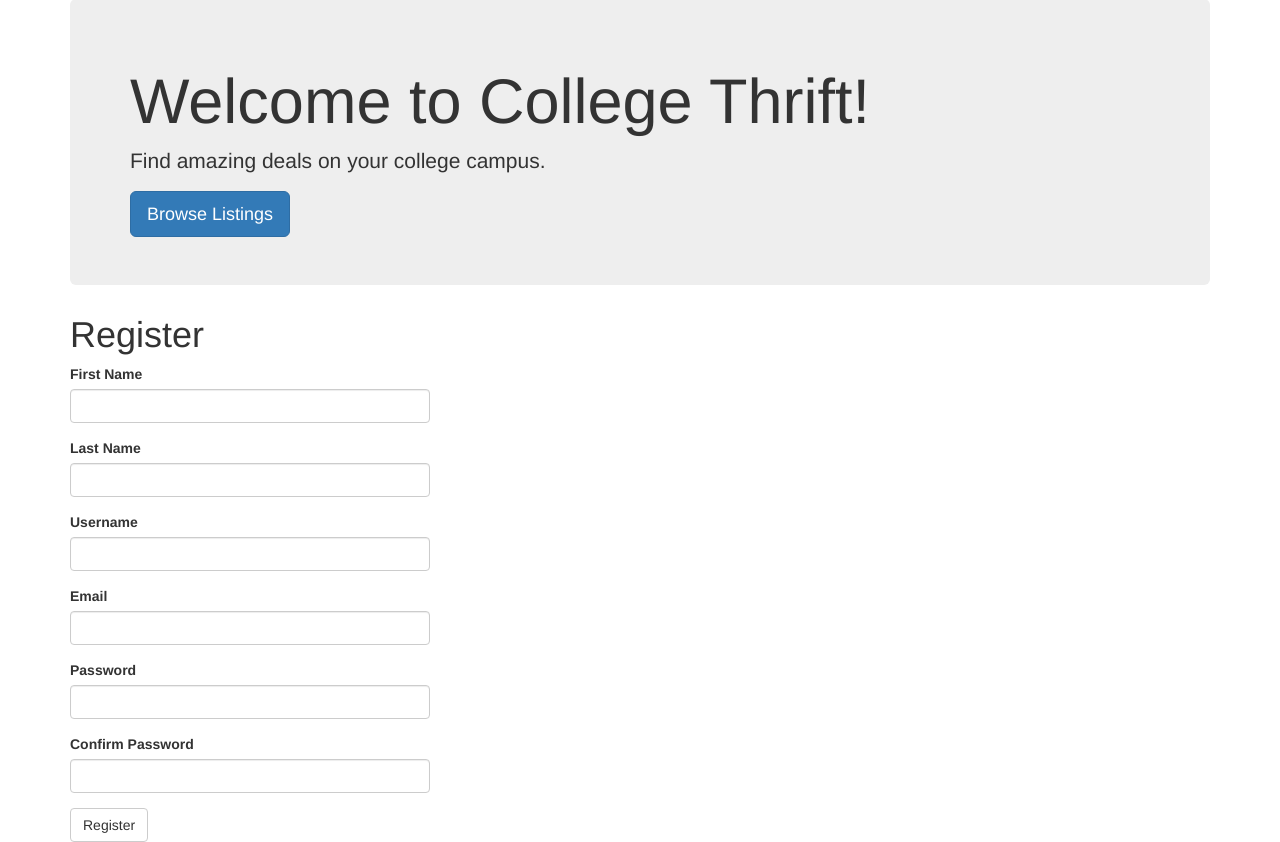
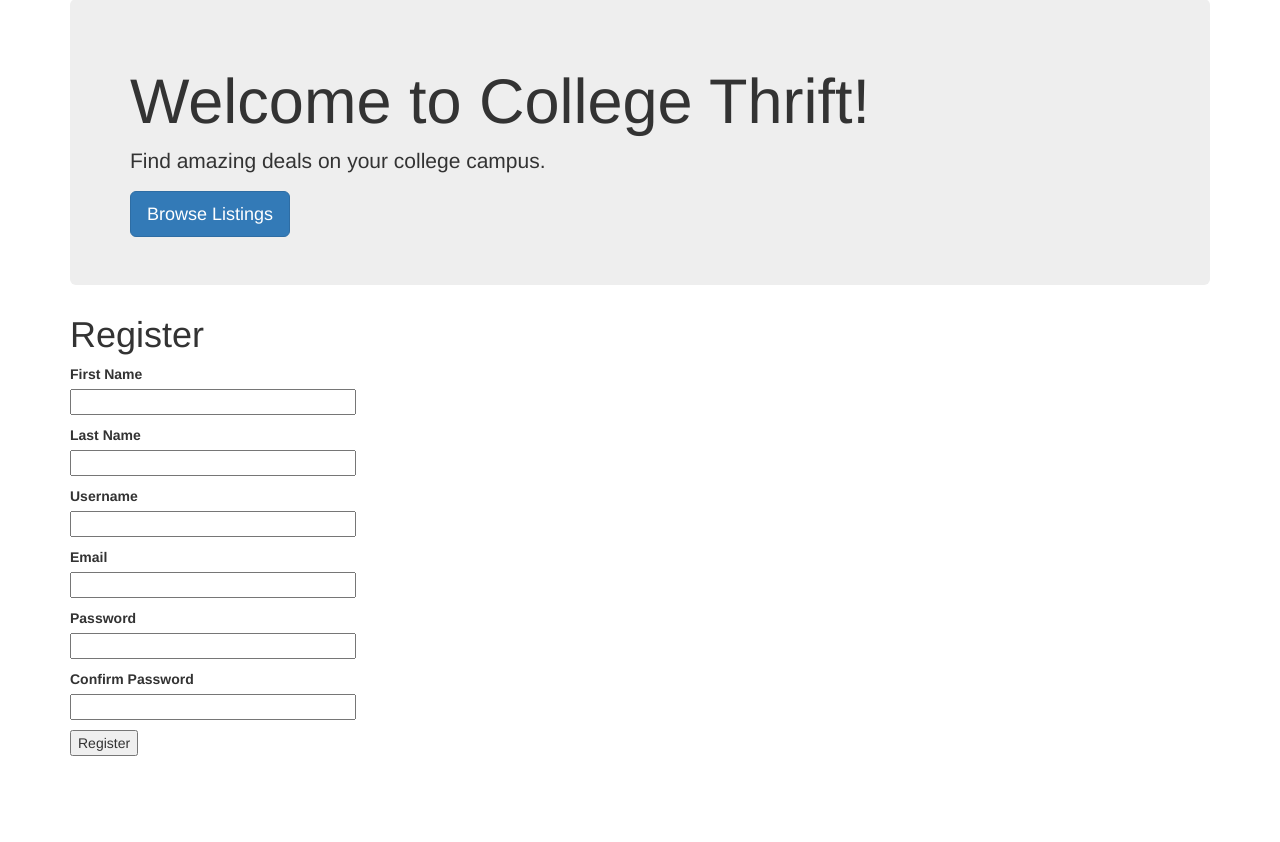
Before and after one commit to mjstevens33/CollegeThrift, a Flask app: page /register in a window 1280 px wide. Shown: the part 73-915 px from the top of the page. After the commit the page ends 829 px from the top, so only its background shows below. Run offline with Flask 3, Linux system fonts and the light colour scheme; some libraries are stand-ins or nearby versions.

Commit message:
Added stuff for loggin in and registering

```diff
--- a/app/forms.py
+++ b/app/forms.py
@@ -20,7 +20,12 @@ class RegistrationForm(FlaskForm):
     submit = SubmitField('Register')
 
 
-    def validate_email(selfself, email):
+    def validate_email(self, email):
         email = User.query.filter_by(email=email.data).first()
         if email is not None:
             raise ValidationError('An account already exists with this email')
+
+    def validate_userName(self, username):
+        user = User.query.filter_by(email=username.data).first()
+        if user is not None:
+            raise ValidationError('An account already exists with this username')
--- a/app/templates/index.html
+++ b/app/templates/index.html
@@ -1,5 +1,7 @@
 {% extends "base.html" %}
 
 {% block app_content %}
+    {% if current_user.is_anonymous %}
     <H1>Please sign in or Create an account to have full access to the site.</H1>
+    {% endif %}
 {% endblock %}
--- a/app/templates/register.html
+++ b/app/templates/register.html
@@ -3,26 +3,61 @@
 
 {% block app_content %}
 
-    <h1>Register</h1>
-    <div class="row">
-        <div class="col-md-4">
-            {{ wtf.quick_form(form) }}
-        </div>
-    </div>
  <script type="text/javascript">
     function validate_form(thisform) {
         var s = thisform.email.value;
         console.log(s)
 
         at_pos = s.search("ithaca.edu");
-        period_pos = s.lastIndexOf(".");
         if (at_pos !== true) {
             alert("Bad Email")
             return false;
         }
+        return true;
     }
  </script>
 
-<form action="" onsubmit="return validate_form(this);" method="post"></form>
+
+    <h1>Register</h1>
+    <form action="" onsubmit="return validate_form(this);" method="post">
+        {{ form.hidden_tag() }}
+        <p>
+            {{ form.firstName.label }}<br>
+            {{ form.firstName(size=32) }}<br>
+        </p>
+        <p>
+            {{ form.lastName.label }}<br>
+            {{ form.lastName(size=32) }}<br>
+        </p>
+        <p>
+            {{ form.username.label }}<br>
+            {{ form.username(size=32) }}<br>
+            {% for error in form.username.errors %}
+            <span style="color: red;">[{{ error }}]</span>
+            {% endfor %}
+        </p>
+        <p>
+            {{ form.email.label }}<br>
+            {{ form.email(size=32) }}<br>
+            {% for error in form.email.errors %}
+            <span style="color: red;">[{{ error }}]</span>
+            {% endfor %}
+        </p>
+        <p>
+            {{ form.password.label }}<br>
+            {{ form.password(size=32) }}<br>
+            {% for error in form.password.errors %}
+            <span style="color: red;">[{{ error }}]</span>
+            {% endfor %}
+        </p>
+        <p>
+            {{ form.password2.label }}<br>
+            {{ form.password2(size=32) }}<br>
+            {% for error in form.password2.errors %}
+            <span style="color: red;">[{{ error }}]</span>
+            {% endfor %}
+        </p>
+        <p>{{ form.submit() }}</p>
+    </form>
 
 {% endblock %}
```
Also changed, not shown: collegeThrift.db.
